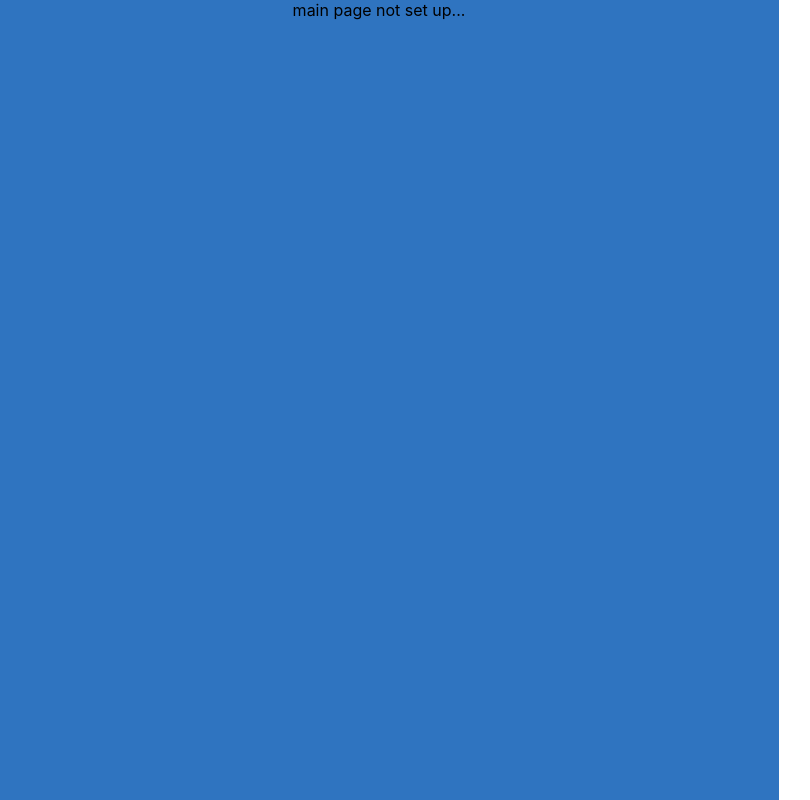
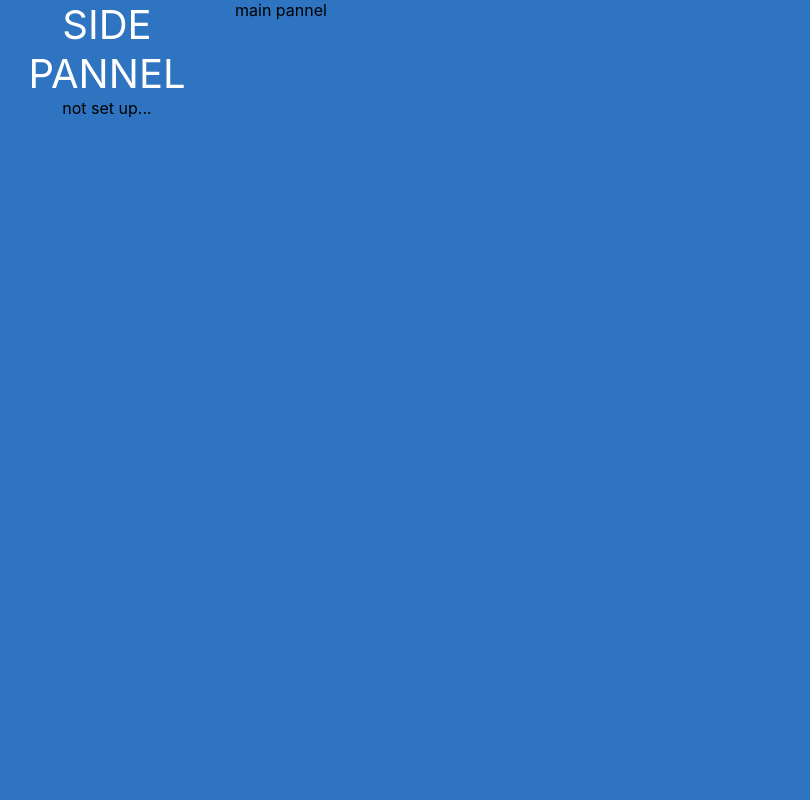
Before and after one commit to skerr4311/NW_Test, a React (Create React App) app: page / in a window 1280 px wide. Shown: the whole page, without its empty margins (21-831 px from the left). Built offline with nearby package versions, Linux system fonts and the light colour scheme.

Commit message:
Starting input field logic

```diff
--- /dev/null
+++ b/src/components/InputField.tsx
@@ -0,0 +1,11 @@
+import React from 'react'
+
+const InputField = () => {
+    return (
+        <div>
+            not set up...
+        </div>
+    );
+}
+
+export default InputField;
--- a/src/css/mainpage.css
+++ b/src/css/mainpage.css
@@ -1,8 +1,34 @@
-.MainPage {
-    width: 100vh;
+.main {
+    width: 100vw;
     height: 100vh;
     display: flex;
-    flex-direction: column;
-    align-items: center;
+    flex-direction: row;
     background-color: #2f74c0;
 }
+
+.side-pannel {
+    width: 20%;
+    text-align: center;
+}
+
+.main-pannel {
+    width: 80%;
+}
+
+.heading{
+    text-transform: uppercase;
+    font-size: 40px;
+    margin: 30px 0;
+    color: white;
+    z-index: 1;
+}
+
+@media (max-width: 1000px){
+    .main-pannel{
+        width: 60%;
+    }
+
+    .side-pannel {
+        width: 40%;
+    }
+}
--- a/src/pages/MainPage.tsx
+++ b/src/pages/MainPage.tsx
@@ -1,10 +1,17 @@
 import React from 'react'
+import InputField from '../components/InputField';
 import '../css/mainpage.css'
 
 const MainPage:React.FC = () => {
     return(
-        <div className='MainPage'>
-            main page not set up...
+        <div className='main'>
+            <div className='side-pannel'>
+                <span className='heading'>Side Pannel</span>
+                <InputField />
+            </div>
+            <div className='main-pannel'>
+                main pannel
+            </div>
         </div>
     );
 }
```
